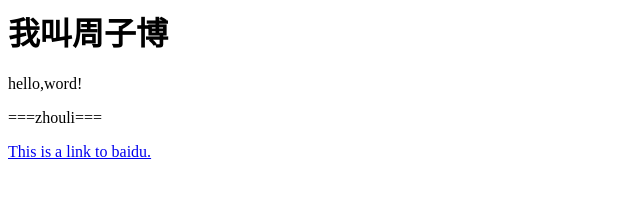
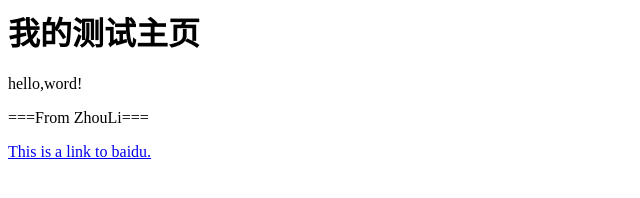
Before and after one commit to ecustzl/ecustzl.github.io, a plain HTML site: page index.html in a window 1280 px wide. Shown: the whole page, without its empty margins (0-640 px from the left). Drawn offline with Linux system fonts and the light colour scheme.

Commit message:
Update index.html

```diff
--- a/index.html
+++ b/index.html
@@ -1,8 +1,8 @@
 <html>
 <body>
-<h1>我叫周子博</h1>
+<h1>我的测试主页</h1>
 <p> hello,word!</p>
-<p>  ===zhouli===</p>
+<p>  ===From ZhouLi===</p>
 <a href="http://www.baidu.com">This is a link to baidu.</a>
 </body>
 </html>
```
